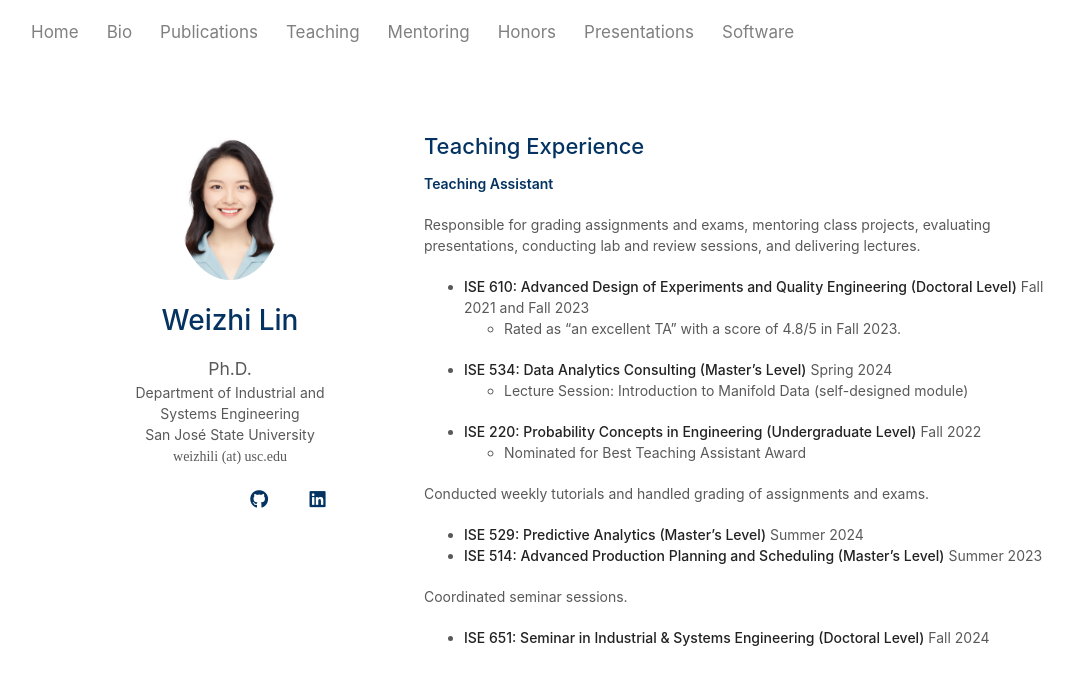
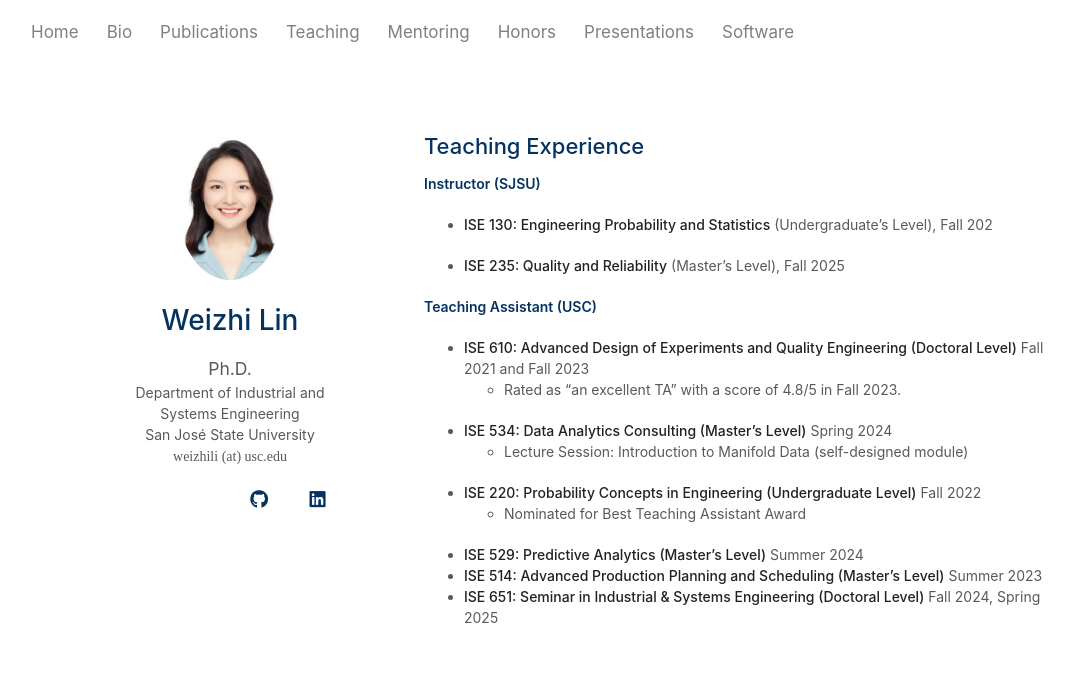
Before and after one commit to weizhi-lin/weizhi-lin.github.io, a Jekyll site: the page built from teaching.md, in a window 1280 px wide. Shown: the top 685 px of the page, without its empty margins (46-1120 px from the left). Built offline with Jekyll 4.4.1, drawn with Linux system fonts in a browser that asks for light colours; a style sheet for code colours, icons or effects is not loaded.

Commit message:
Update teaching.md

```diff
--- a/_includes/teaching.md
+++ b/_includes/teaching.md
@@ -4,10 +4,13 @@
   Teaching Experience
 </h2>
 
+#### Instructor (SJSU)
 
-#### Teaching Assistant
+- **ISE 130: Engineering Probability and Statistics** (Undergraduate’s Level), Fall 202
 
-Responsible for grading assignments and exams, mentoring class projects, evaluating presentations, conducting lab and review sessions, and delivering lectures.
+- **ISE 235: Quality and Reliability** (Master’s Level), Fall 2025
+
+#### Teaching Assistant (USC)
 
 - **ISE 610: Advanced Design of Experiments and Quality Engineering (Doctoral Level)** Fall 2021 and Fall 2023
   - Rated as “an excellent TA” with a score of 4.8/5 in Fall 2023.
@@ -18,11 +21,6 @@ Responsible for grading assignments and exams, mentoring class projects, evaluat
 - **ISE 220: Probability Concepts in Engineering (Undergraduate Level)** Fall 2022
   - Nominated for Best Teaching Assistant Award
 
-Conducted weekly tutorials and handled grading of assignments and exams.
-
 - **ISE 529: Predictive Analytics (Master's Level)** Summer 2024
 - **ISE 514: Advanced Production Planning and Scheduling (Master's Level)** Summer 2023
-
-Coordinated seminar sessions.
-
-- **ISE 651: Seminar in Industrial & Systems Engineering (Doctoral Level)** Fall 2024
+- **ISE 651: Seminar in Industrial & Systems Engineering (Doctoral Level)** Fall 2024, Spring 2025
```
